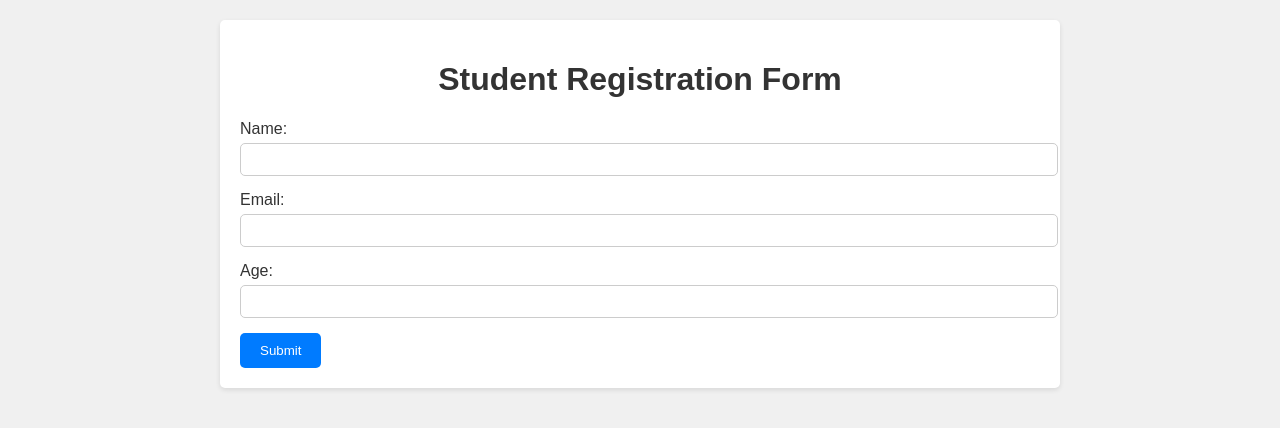
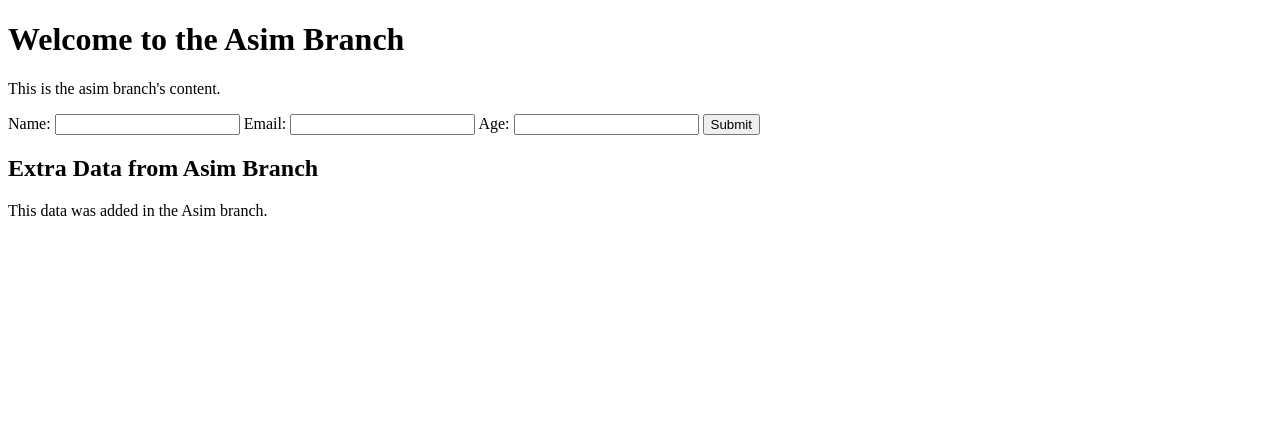
Before and after one commit to AsimKhanMetaMelon/git_test, a plain HTML site: page index.html in a window 1280 px wide. Drawn offline with Linux system fonts and the light colour scheme.

Commit message:
index.html file for asim branch and it form and some extra data

```diff
--- a/index.html
+++ b/index.html
@@ -3,67 +3,14 @@
   <head>
     <meta charset="UTF-8" />
     <meta name="viewport" content="width=device-width, initial-scale=1.0" />
-    <title>Simple HTML with CSS and Form</title>
-    <style>
-      body {
-        font-family: Arial, sans-serif;
-        background-color: #f0f0f0;
-        margin: 0;
-        padding: 0;
-      }
-
-      .container {
-        max-width: 800px;
-        margin: 20px auto;
-        padding: 20px;
-        background-color: #fff;
-        border-radius: 5px;
-        box-shadow: 0 2px 5px rgba(0, 0, 0, 0.1);
-      }
-
-      h1 {
-        color: #333;
-        text-align: center;
-      }
-
-      form {
-        margin-top: 20px;
-      }
-
-      label {
-        display: block;
-        margin-bottom: 5px;
-        color: #333;
-      }
-
-      input[type="text"],
-      input[type="email"] {
-        width: 100%;
-        padding: 8px;
-        margin-bottom: 15px;
-        border: 1px solid #ccc;
-        border-radius: 5px;
-      }
-
-      input[type="submit"] {
-        padding: 10px 20px;
-        background-color: #007bff;
-        color: #fff;
-        border: none;
-        border-radius: 5px;
-        cursor: pointer;
-        transition: background-color 0.3s;
-      }
-
-      input[type="submit"]:hover {
-        background-color: #0056b3;
-      }
-    </style>
+    <title>Asim Branch Index</title>
   </head>
   <body>
-    <div class="container">
-      <h1>Student Registration Form</h1>
-      <form id="registrationForm">
+    <h1>Welcome to the Asim Branch</h1>
+    <p>This is the asim branch's content.</p>
+
+    <!-- Form added in the Asim branch -->
+    <form id="studentForm">
       <label for="name">Name:</label>
       <input type="text" id="name" name="name" required />
 
@@ -75,25 +22,11 @@
 
       <input type="submit" value="Submit" />
     </form>
+
+    <!-- Additional data added in the Asim branch -->
+    <div class="extra-data">
+      <h2>Extra Data from Asim Branch</h2>
+      <p>This data was added in the Asim branch.</p>
     </div>
-
-    <script>
-      document
-        .getElementById("registrationForm")
-        .addEventListener("submit", function (event) {
-          event.preventDefault(); // Prevent the default form submission
-
-          // Get form values
-          var name = document.getElementById("name").value;
-          var email = document.getElementById("email").value;
-          var age = document.getElementById("age").value;
-
-          // Create message
-          var message = "Name: " + name + "\nEmail: " + email + "\nAge: " + age;
-
-          // Display message in an alert
-          alert(message);
-        });
-    </script>
   </body>
 </html>
```
Lines whose indentation alone changed are shown as unchanged.
